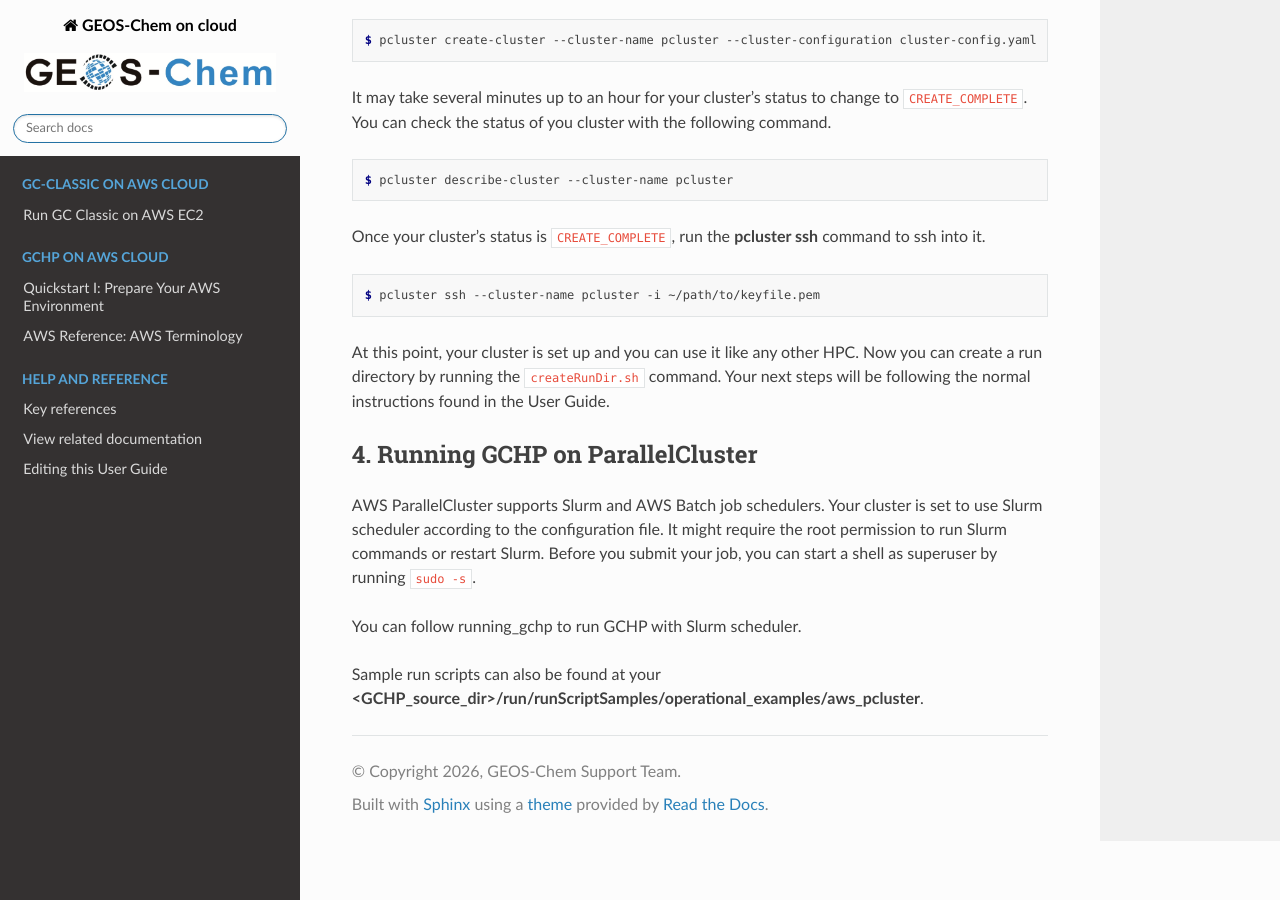
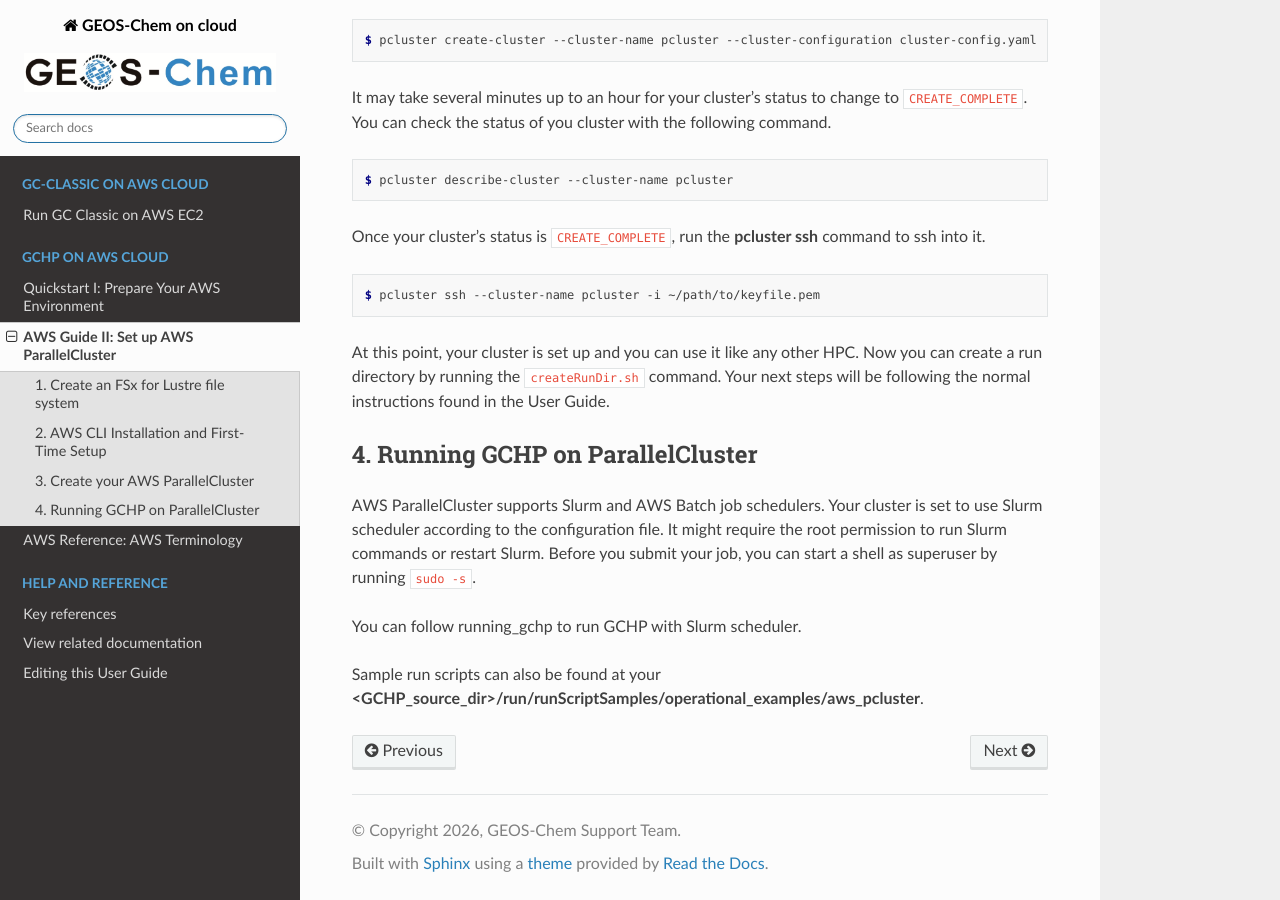
Before and after one commit to geoschem/geos-chem-cloud, a Sphinx documentation site: the page built from docs/source/gchp-on-aws/set-up-AWS-pcluster.rst, in a window 1280 px wide and 900 px high, scrolled down 4472 px. Built offline with Sphinx 7.4.7 and the Read the Docs theme 3.1.0, drawn with Linux system fonts in a browser that asks for light colours; pages that are not in the unit, such as notebooks, are missing from menus.

Commit message:
Update index.rst

```diff
--- a/docs/source/index.rst
+++ b/docs/source/index.rst
@@ -37,7 +37,7 @@ use**.
    :caption: GCHP on AWS cloud
 
    gchp-on-aws/prepare-AWS-environment
-   gchp-on-aws/setup-AWS-parallelcluster
+   gchp-on-aws/set-up-AWS-pcluster
    gchp-on-aws/AWS_terminology
 
 .. seealso::
```
